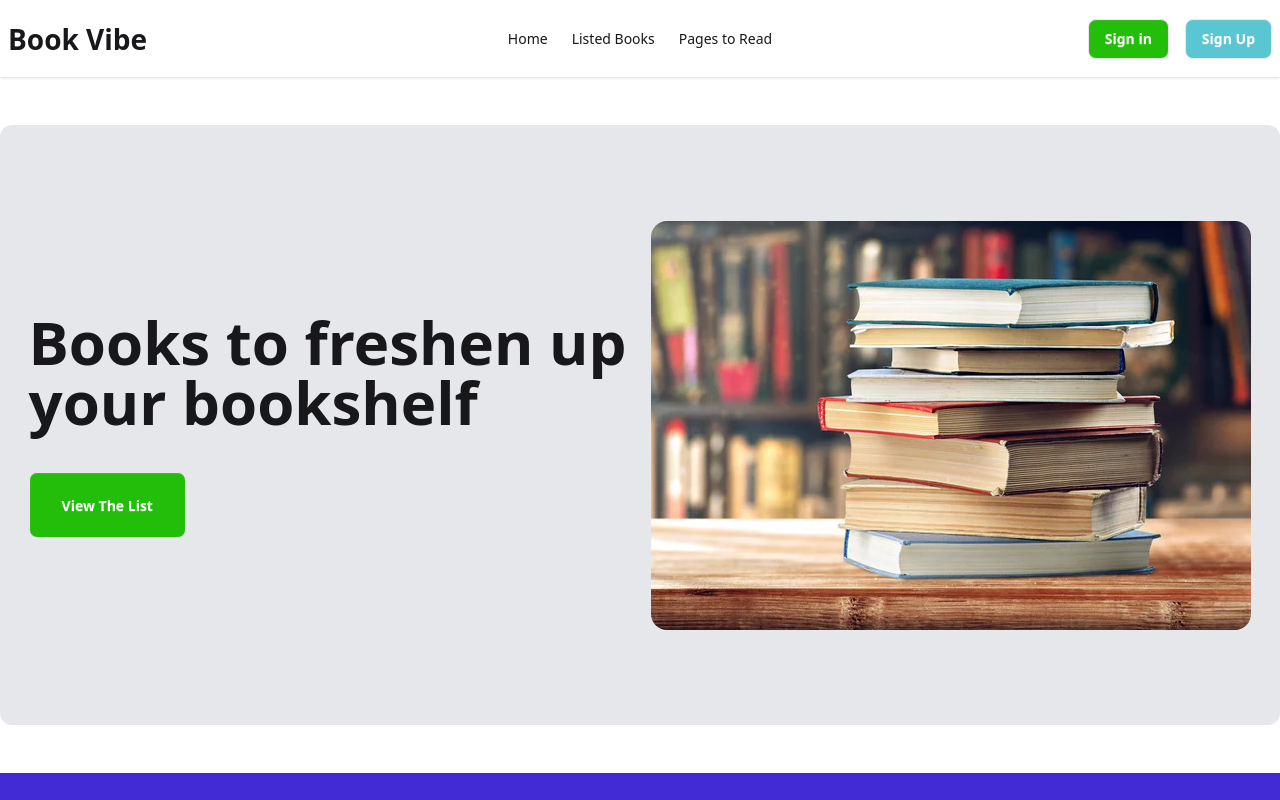
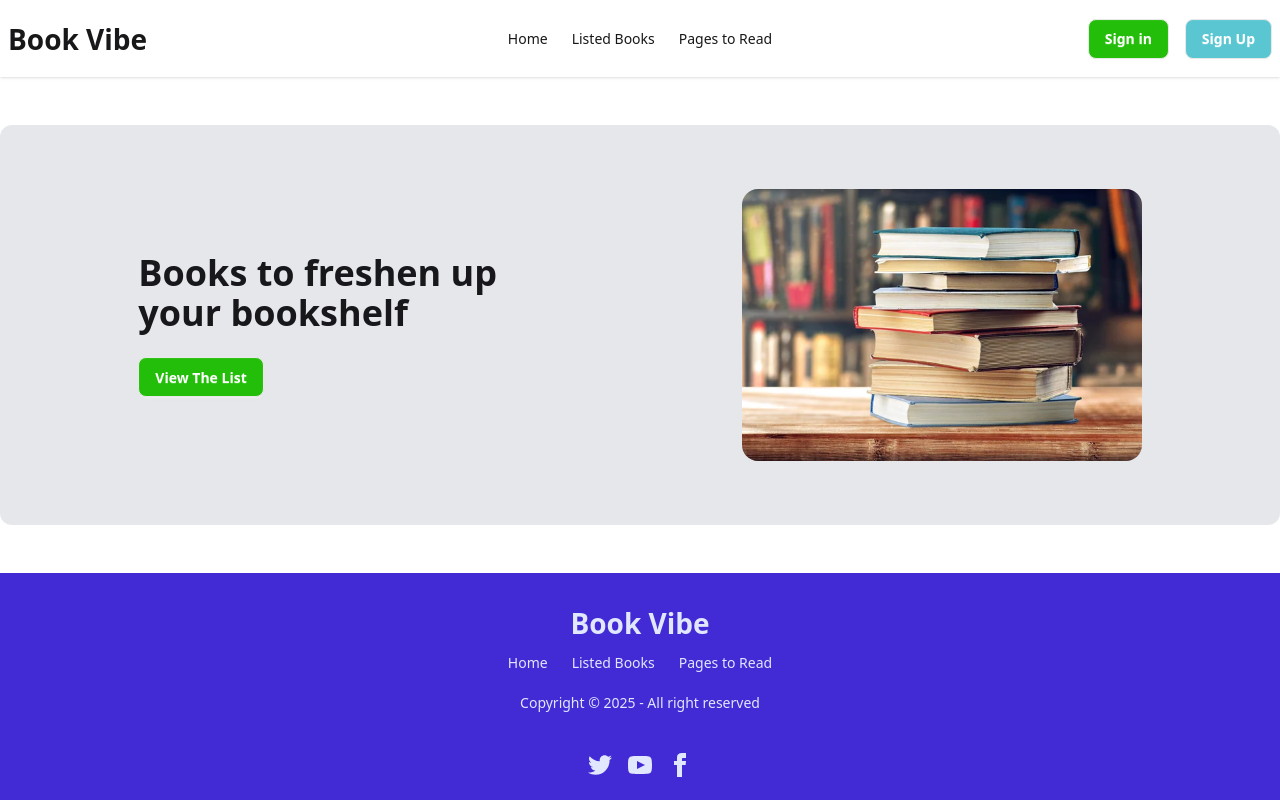
Before and after one commit to iftakhersifat/boi-poka-book-vibe, a React (Vite) app: page / in a window 1280 px wide. Shown: the top 800 px of the page. Built offline with nearby package versions, Linux system fonts and the light colour scheme.

Commit message:
added updated sections

```diff
--- a/src/Components/Banner/Banner.jsx
+++ b/src/Components/Banner/Banner.jsx
@@ -2,13 +2,13 @@ import React from 'react';
 
 const Banner = () => {
     return (
-        <div className='flex justify-around items-center mt-12 mb-12 bg-gray-200 h-[600px] p-4 rounded-xl container mx-auto'>
+        <div className='flex justify-around items-center mt-12 mb-12 bg-gray-200 h-[400px] p-4 rounded-xl container mx-auto'>
             <div>
-                <h1 className='font-bold text-6xl mb-5'>Books to freshen up <br /> your bookshelf</h1>
-                <button className='btn bg-[#23BE0A] mt-5 text-white rounded-lg px-8 py-8 font-bold'>View The List</button>
+                <h1 className='font-bold text-4xl mb-3'>Books to freshen up <br /> your bookshelf</h1>
+                <button className='btn bg-[#23BE0A] mt-3 text-white rounded-lg px-4 py-4 font-bold'>View The List</button>
             </div>
             <div>
-                <img className='w-[600px] rounded-2xl' src="/assets/books.jpg" alt="" />
+                <img className='w-[400px] rounded-2xl' src="/assets/books.jpg" alt="" />
             </div>
         </div>
     );
```
